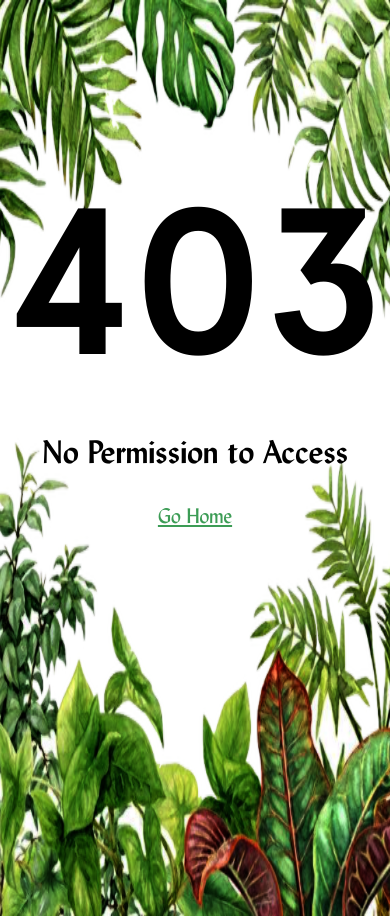
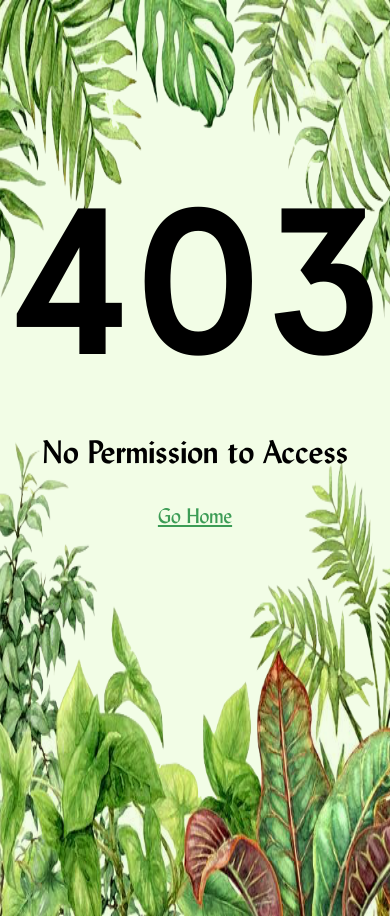
Before and after one commit to qjack001/Spotted, a Jekyll site: the page built from 403.html, in a window 390 px wide. Built offline with Jekyll 4.4.1, drawn with Linux system fonts in a browser that asks for light colours.

Commit message:
Revert "shrink images"
This reverts commit 64bb7191bee425011b7c253e13af4a22b375634a.

```diff
--- a/_layouts/error.html
+++ b/_layouts/error.html
@@ -61,11 +61,10 @@
             {
                 text-align: center;
                 padding-top: 1rem;
-                background-image: url(/assets/banner-lowres.jpg), url(/assets/banner.jpg);
-                background-size: 100% 100%, 100% 100%;
-                background-blend-mode: multiply, multiply;
-                background-color: var(--background), var(--background);
-                background-repeat: no-repeat, no-repeat;
+                background-image: url(/assets/banner.jpg);
+                background-size: 100% 100%;
+                background-blend-mode: multiply;
+                background-color: var(--background);
                 height: 100%;
                 margin: 0px;
                 background-position: center;
@@ -75,7 +74,7 @@
             {
                 body
                 {
-                    background-size: 900px 100%, 900px 100%;
+                    background-size: 900px 100%;
                 }
             }
 
@@ -83,7 +82,7 @@
             {
                 body
                 {
-                    background-size: 700px 100%, 700px 100%;
+                    background-size: 700px 100%;
                 }
             }
         </style>
```
Also changed, not shown: style.css (+8 -8 lines), assets/banner-lowres.jpg (deleted), assets/snap-highres.png (deleted), assets/snap.png, 1 other file.
